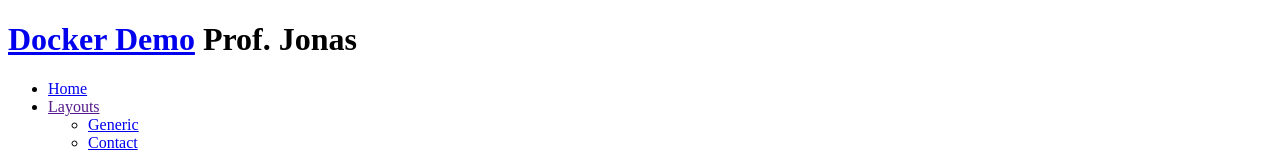
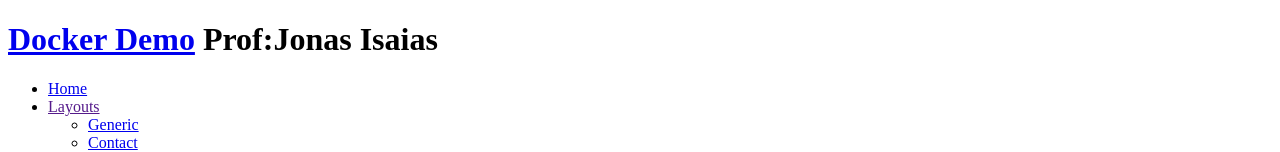
Before and after one commit to p4t4ya/docker-apache2-server, a plain HTML site: page website/index.html in a window 1280 px wide. Shown: the top 152 px of the page. Drawn offline with Linux system fonts and the light colour scheme; a script that the page names is missing.

Commit message:
Alteração do index

```diff
--- a/website/index.html
+++ b/website/index.html
@@ -28,7 +28,7 @@
 
 		<!-- Header -->
 			<header id="header" class="alt">
-				<h1><a href="index.html">Docker Demo</a> Prof. Jonas</h1>
+				<h1><a href="index.html">Docker Demo</a> Prof:Jonas Isaias</h1>
 				<nav id="nav">
 					<ul>
 						<li><a href="index.html">Home</a></li>
```
